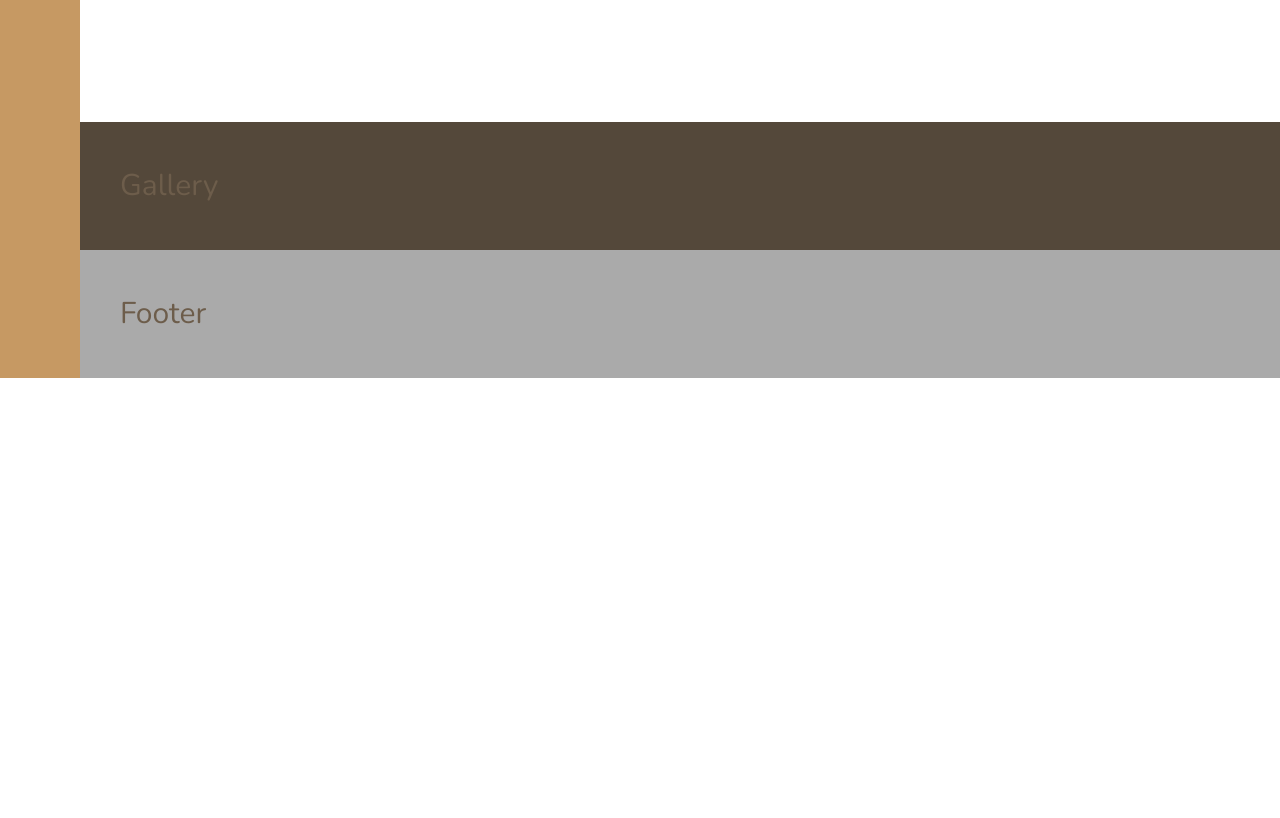
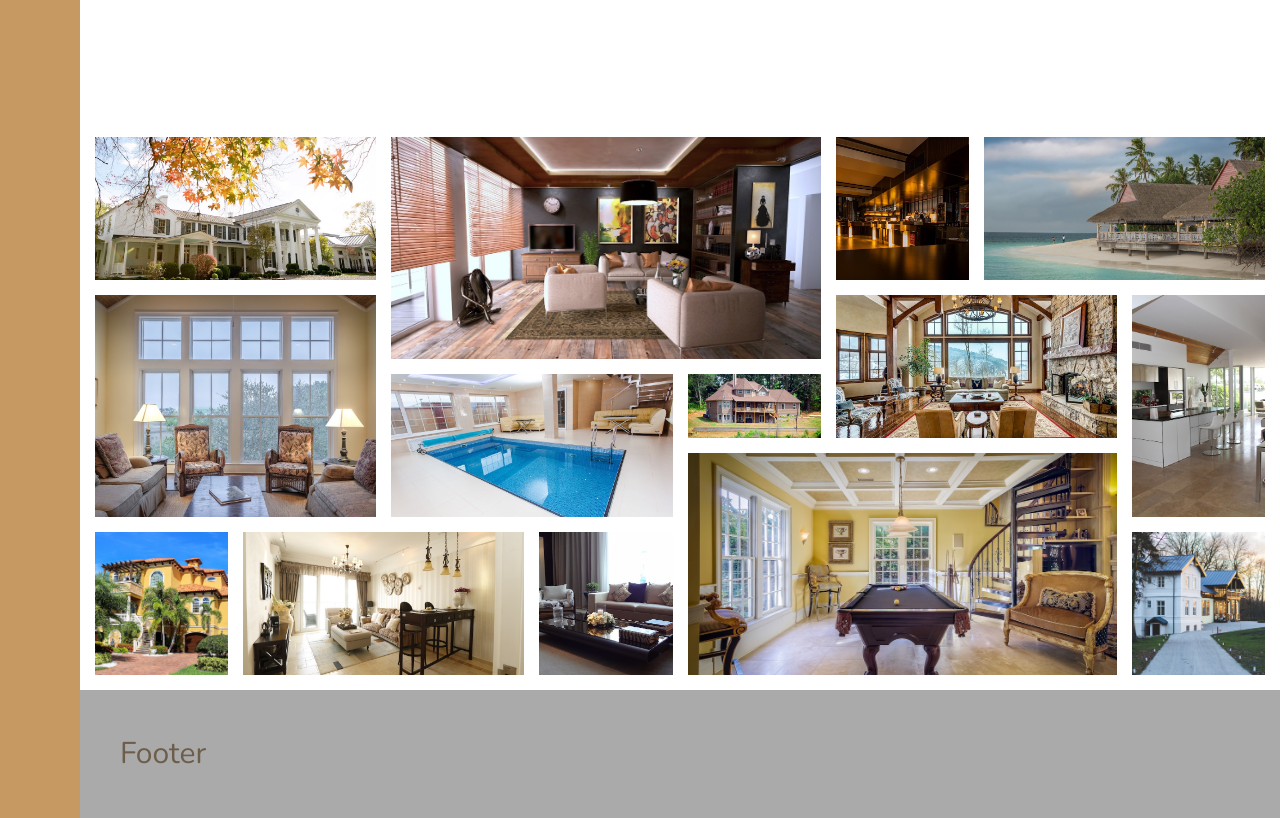
Before and after one commit to ghoul007/Ntr-scss, a website: page index.html in a window 1280 px wide. Shown: the part 2860-3678 px from the top of the page. Before the commit the page ends 3238 px from the top, so only its background shows below. Drawn offline with nearby package versions, Linux system fonts and the light colour scheme.

Commit message:
gallery section

```diff
--- a/index.html
+++ b/index.html
@@ -323,7 +323,52 @@
 
     <section class="gallery">
 
-        Gallery
+            <figure class="gallery__item gallery__item--1">
+                <img src="img/gal-1.jpeg" alt="Gallery image 1" class="gallery__img">
+            </figure>
+            <figure class="gallery__item gallery__item--2">
+                <img src="img/gal-2.jpeg" alt="Gallery image 2" class="gallery__img">
+            </figure>
+            <figure class="gallery__item gallery__item--3">
+                <img src="img/gal-3.jpeg" alt="Gallery image 3" class="gallery__img">
+            </figure>
+            <figure class="gallery__item gallery__item--4">
+                <img src="img/gal-4.jpeg" alt="Gallery image 4" class="gallery__img">
+            </figure>
+            <figure class="gallery__item gallery__item--5">
+                <img src="img/gal-5.jpeg" alt="Gallery image 5" class="gallery__img">
+            </figure>
+            <figure class="gallery__item gallery__item--6">
+                <img src="img/gal-6.jpeg" alt="Gallery image 6" class="gallery__img">
+            </figure>
+            <figure class="gallery__item gallery__item--7">
+                <img src="img/gal-7.jpeg" alt="Gallery image 7" class="gallery__img">
+            </figure>
+            <figure class="gallery__item gallery__item--8">
+                <img src="img/gal-8.jpeg" alt="Gallery image 8" class="gallery__img">
+            </figure>
+            <figure class="gallery__item gallery__item--9">
+                <img src="img/gal-9.jpeg" alt="Gallery image 9" class="gallery__img">
+            </figure>
+            <figure class="gallery__item gallery__item--10">
+                <img src="img/gal-10.jpeg" alt="Gallery image 10" class="gallery__img">
+            </figure>
+            <figure class="gallery__item gallery__item--11">
+                <img src="img/gal-11.jpeg" alt="Gallery image 11" class="gallery__img">
+            </figure>
+            <figure class="gallery__item gallery__item--12">
+                <img src="img/gal-12.jpeg" alt="Gallery image 12" class="gallery__img">
+            </figure>
+            <figure class="gallery__item gallery__item--13">
+                <img src="img/gal-13.jpeg" alt="Gallery image 13" class="gallery__img">
+            </figure>
+            <figure class="gallery__item gallery__item--14">
+                <img src="img/gal-14.jpeg" alt="Gallery image 14" class="gallery__img">
+            </figure>
+
+
+
+
     </section>
 
 
--- a/sass/_gallery.scss
+++ b/sass/_gallery.scss
@@ -1,4 +1,91 @@
 .gallery{
-    background-color: $color-grey-dark-1;
+    // background-color: $color-grey-dark-1;
     grid-column: full-start / full-end;
+
+
+    display: grid;
+    grid-template-columns: repeat(8, 1fr);
+    grid-template-rows: repeat(7, 5vw);
+    grid-gap: 1.5rem;
+    padding: 1.5rem;
+
+
+&__item{
+    &--1 {
+        grid-row: 1 / span 2;
+        grid-column: 1 / span 2;
+    }
+
+    &--2 {
+        grid-row: 1 / span 3;
+        grid-column: 3 / span 3;
+    }
+
+    &--3 {
+        grid-row: 1 / span 2;
+        grid-column: 6 / 7;
+    }
+
+    &--4 {
+        grid-row: 1 / span 2;
+        grid-column: 7 / -1;
+    }
+
+    &--5 {
+        grid-row: 3 / span 3;
+        grid-column: 1 / span 2;
+    }
+
+    &--6 {
+        grid-row: 4 / span 2;
+        grid-column: 3 / span 2;
+    }
+
+    &--7 {
+        grid-row: 4 / 5;
+        grid-column: 5 / 6;
+    }
+
+    &--8 {
+        grid-row: 3 / span 2;
+        grid-column: 6 / span 2;
+    }
+
+    &--9 {
+        grid-row: 3 / span 3;
+        grid-column: 8 / -1;
+    }
+
+    &--10 {
+        grid-row: 6 / span 2;
+        grid-column: 1 / 2;
+    }
+
+    &--11 {
+        grid-row: 6 / span 2;
+        grid-column: 2 / span 2;
+    }
+
+    &--12 {
+        grid-row: 6 / span 2;
+        grid-column: 4 / 5;
+    }
+
+    &--13 {
+        grid-row: 5 / span 3;
+        grid-column: 5 / span 3;
+    }
+
+    &--14 {
+        grid-row: 6 / span 2;
+        grid-column: 8 / -1;
+    }
 }
+
+    &__img{
+        width: 100%;
+        height: 100%;
+        object-fit: cover;
+        display: block;
+    }
+}
```
Also changed, not shown: css/style.css.
